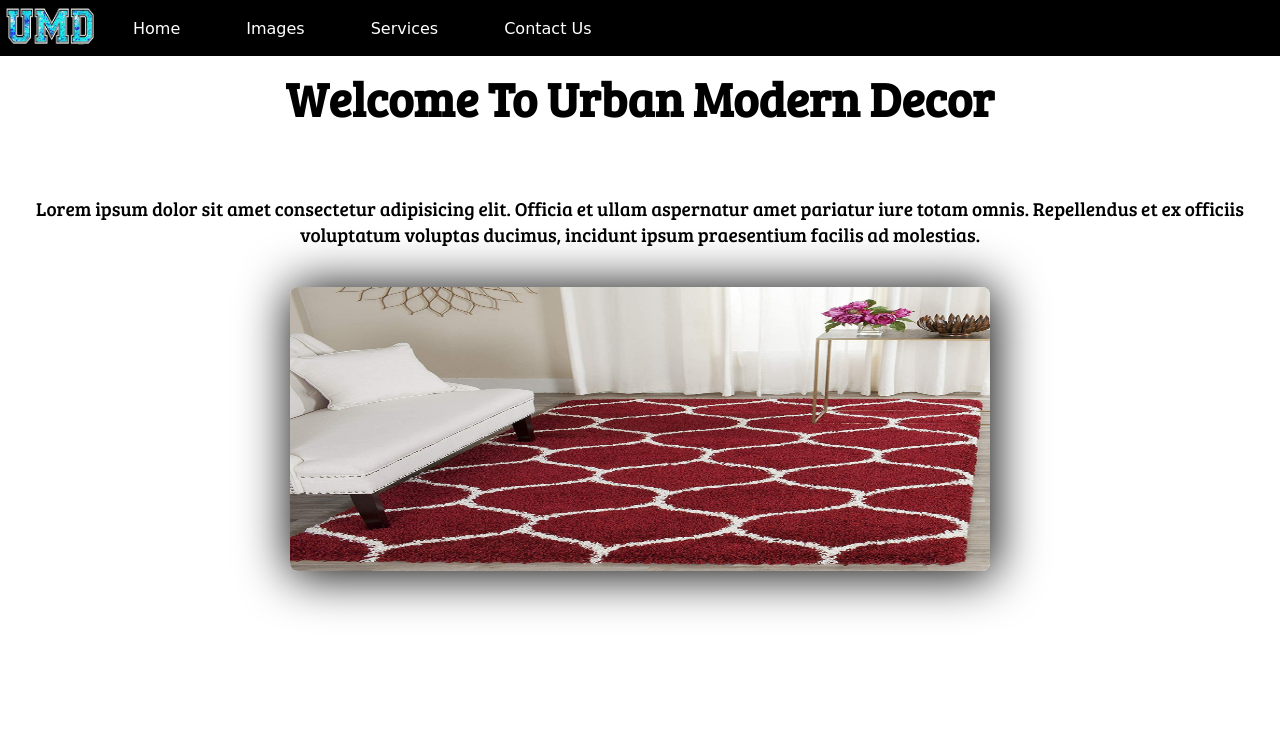
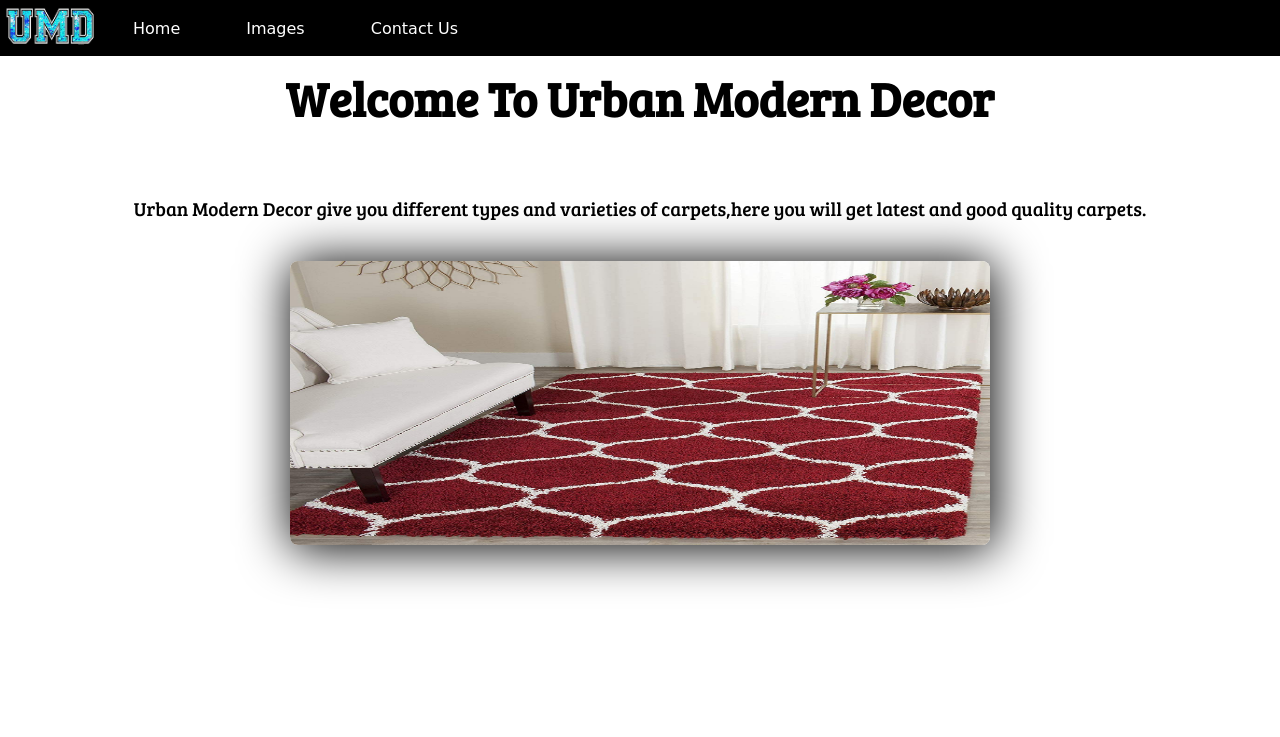
Before and after one commit to shajarmohd/Carpet, a plain HTML site: page index.html in a window 1280 px wide. Shown: the top 737 px of the page. Drawn offline with Linux system fonts and the light colour scheme; a web font is replaced by a local one.

Commit message:
Update index.html

```diff
--- a/index.html
+++ b/index.html
@@ -20,14 +20,13 @@
         <ul>
             <li class="item"><a href="#home">Home</a></li>
             <li class="item"><a href="#main ">Images</a></li>
-            <li class="item"><a href="">Services</a></li>
             <li class="item"><a href="#contact">Contact Us</a></li>
         </ul>
     </nav>
 
     <section id="home">
         <h1 id="heading">Welcome To Urban Modern Decor</h1>
-        <p>Lorem ipsum dolor sit amet consectetur adipisicing elit. Officia et ullam aspernatur amet pariatur iure totam omnis. Repellendus et ex officiis voluptatum voluptas ducimus, incidunt ipsum praesentium facilis ad molestias.</p>
+        <p>Urban Modern Decor give you different types and varieties of carpets,here you will get latest and good quality carpets.</p>
         <img src="img/bg3.jpg" alt="">
     </section>
 
```
